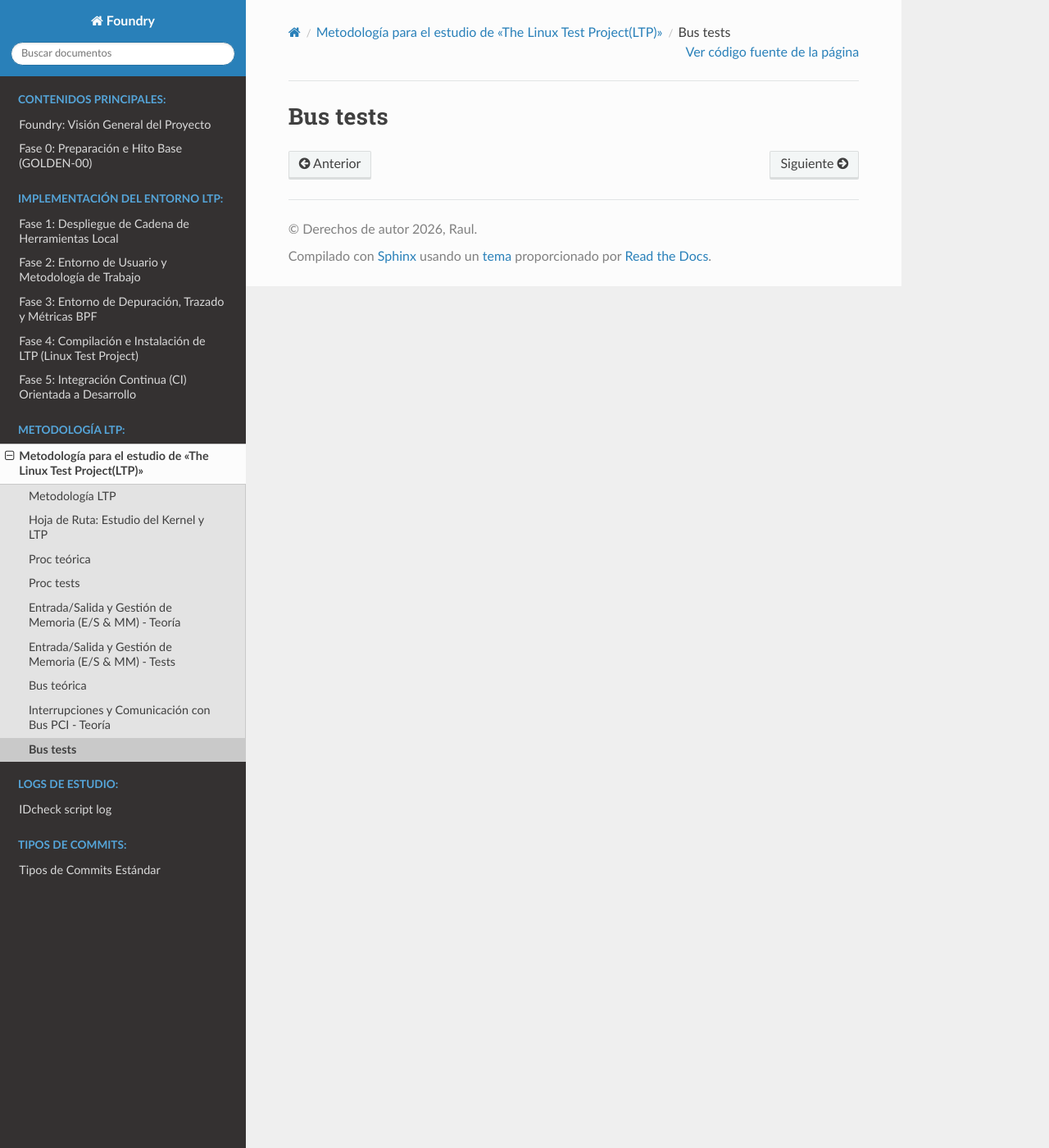
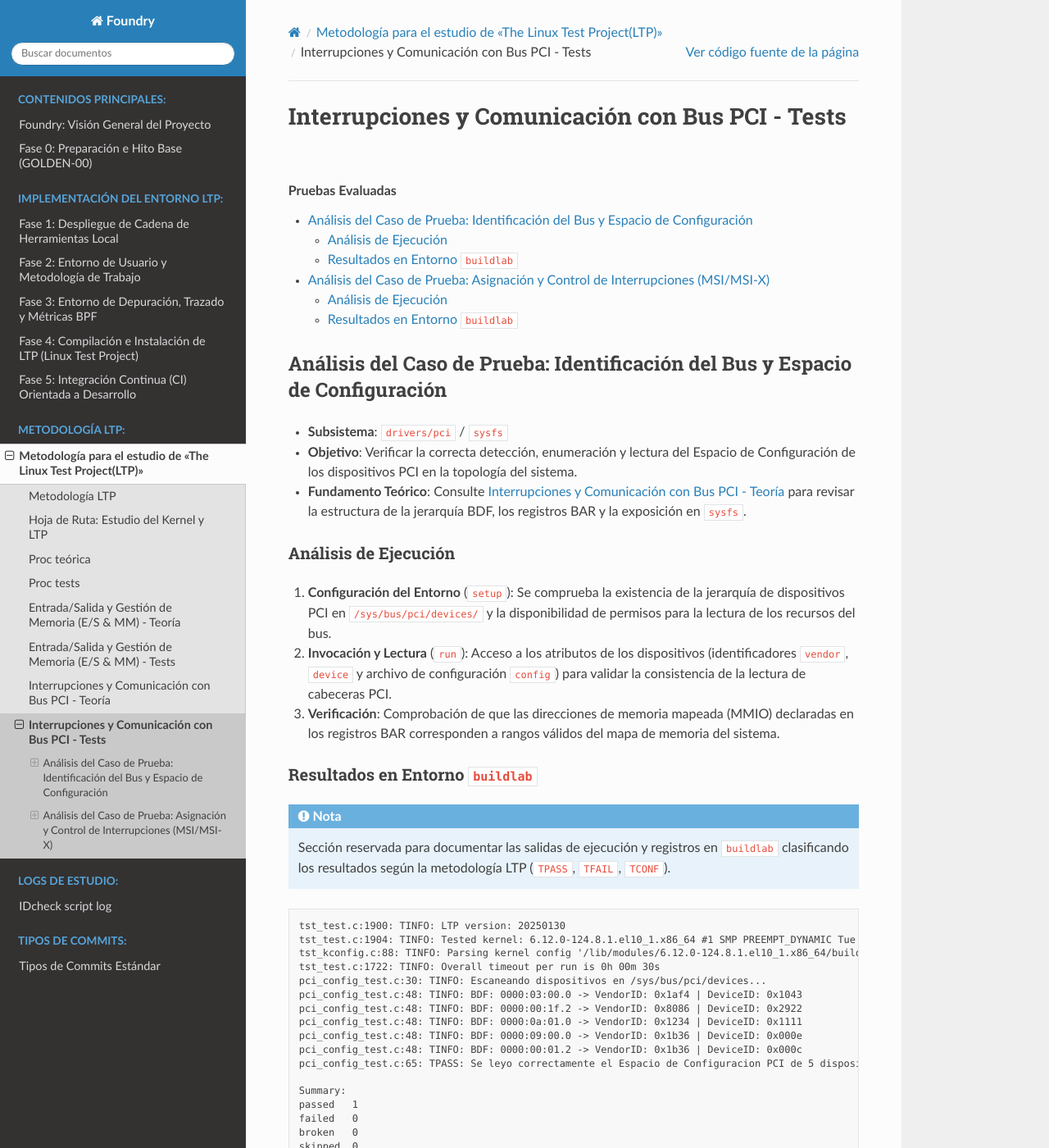
Before and after one commit to raul-dev2025/foundry, a Sphinx documentation site: the page built from docs/Metodologia_LTP/BUS_tests.rst, in a window 1280 px wide and 1400 px high. Shown: the whole window at 82% size. Built offline with Sphinx 7.4.7 and the Read the Docs theme 3.1.0, drawn with Linux system fonts in a browser that asks for light colours; some of the changed text lies outside the part shown.

Commit message:
docs: added documentation for the tests: pci_config_test.c and pci_msi_test.c

```diff
--- a/docs/Metodologia_LTP/BUS_teorica.rst
+++ b/docs/Metodologia_LTP/BUS_teorica.rst
@@ -1,7 +1,3 @@
-===========
-Bus teórica
-===========
-
 ==================================================
 Interrupciones y Comunicación con Bus PCI - Teoría
 ==================================================
--- a/docs/Metodologia_LTP/BUS_tests.rst
+++ b/docs/Metodologia_LTP/BUS_tests.rst
@@ -1,3 +1,87 @@
-=========
-Bus tests
-=========
+=================================================
+Interrupciones y Comunicación con Bus PCI - Tests
+=================================================
+
+.. contents:: Pruebas Evaluadas
+   :depth: 2
+   :local:
+
+Análisis del Caso de Prueba: Identificación del Bus y Espacio de Configuración
+==============================================================================
+
+* **Subsistema**: ``drivers/pci`` / ``sysfs``
+* **Objetivo**: Verificar la correcta detección, enumeración y lectura del Espacio de Configuración de los dispositivos PCI en la topología del sistema.
+* **Fundamento Teórico**: Consulte :doc:`BUS_teorica` para revisar la estructura de la jerarquía BDF, los registros BAR y la exposición en ``sysfs``.
+
+Análisis de Ejecución
+---------------------
+
+1. **Configuración del Entorno** (``setup``):
+   Se comprueba la existencia de la jerarquía de dispositivos PCI en ``/sys/bus/pci/devices/`` y la disponibilidad de permisos para la lectura de los recursos del bus.
+
+2. **Invocación y Lectura** (``run``):
+   Acceso a los atributos de los dispositivos (identificadores ``vendor``, ``device`` y archivo de configuración ``config``) para validar la consistencia de la lectura de cabeceras PCI.
+
+3. **Verificación**:
+   Comprobación de que las direcciones de memoria mapeada (MMIO) declaradas en los registros BAR corresponden a rangos válidos del mapa de memoria del sistema.
+
+Resultados en Entorno ``buildlab``
+----------------------------------
+
+.. note::
+
+   Sección reservada para documentar las salidas de ejecución y registros en ``buildlab``
+   clasificando los resultados según la metodología LTP (``TPASS``, ``TFAIL``, ``TCONF``).
+
+.. code-block:: text
+
+   tst_test.c:1900: TINFO: LTP version: 20250130
+   tst_test.c:1904: TINFO: Tested kernel: 6.12.0-124.8.1.el10_1.x86_64 #1 SMP PREEMPT_DYNAMIC Tue Nov 11 22:54:28 UTC 2025 x86_64
+   tst_kconfig.c:88: TINFO: Parsing kernel config '/lib/modules/6.12.0-124.8.1.el10_1.x86_64/build/.config'
+   tst_test.c:1722: TINFO: Overall timeout per run is 0h 00m 30s
+   pci_config_test.c:30: TINFO: Escaneando dispositivos en /sys/bus/pci/devices...
+   pci_config_test.c:48: TINFO: BDF: 0000:03:00.0 -> VendorID: 0x1af4 | DeviceID: 0x1043
+   pci_config_test.c:48: TINFO: BDF: 0000:00:1f.2 -> VendorID: 0x8086 | DeviceID: 0x2922
+   pci_config_test.c:48: TINFO: BDF: 0000:0a:01.0 -> VendorID: 0x1234 | DeviceID: 0x1111
+   pci_config_test.c:48: TINFO: BDF: 0000:09:00.0 -> VendorID: 0x1b36 | DeviceID: 0x000e
+   pci_config_test.c:48: TINFO: BDF: 0000:00:01.2 -> VendorID: 0x1b36 | DeviceID: 0x000c
+   pci_config_test.c:65: TPASS: Se leyo correctamente el Espacio de Configuracion PCI de 5 dispositivos
+
+   Summary:
+   passed   1
+   failed   0
+   broken   0
+   skipped  0
+   warnings 0
+
+
+Análisis del Caso de Prueba: Asignación y Control de Interrupciones (MSI/MSI-X)
+================================================================================
+
+* **Subsistema**: ``kernel/irq`` / ``drivers/pci``
+* **Objetivo**: Validar el registro y la entrega de vectores de interrupción en dispositivos PCI, verificando la transición a mecanismos MSI/MSI-X.
+* **Fundamento Teórico**: Consulte :doc:`BUS_teorica` para revisar el ciclo de vida de las interrupciones, las diferencias entre líneas INTx y vectores MSI-X, y la gestión mediante *Top Half* / *Bottom Half*.
+
+Análisis de Ejecución
+---------------------
+
+1. **Configuración del Entorno** (``setup``):
+   Inspección de las líneas de interrupción asignadas al dispositivo en prueba a través de la interfaz ``/proc/interrupts``.
+
+2. **Invocación y Eventos** (``run``):
+   Generación de eventos de E/S sobre el dispositivo seleccionado para provocar el disparo de interrupciones y verificar la respuesta del manejador (*Interrupt Service Routine* - ISR).
+
+3. **Verificación**:
+   Confirmación del incremento en los contadores de vectores de interrupción en la CPU correspondiente y ausencia de anomalías o desbalanceo de líneas compartidas.
+
+Resultados en Entorno ``buildlab``
+----------------------------------
+
+.. note::
+
+   Sección reservada para documentar las salidas de ejecución y registros en ``buildlab``
+   clasificando los resultados según la metodología LTP (``TPASS``, ``TFAIL``, ``TCONF``).
+
+.. code-block:: text
+
+   # Pendiente de ejecución en el entorno Lab/Caja Negra.
```
Also changed, not shown: docs/Metodologia_LTP/index.rst (line endings or trailing spaces).
